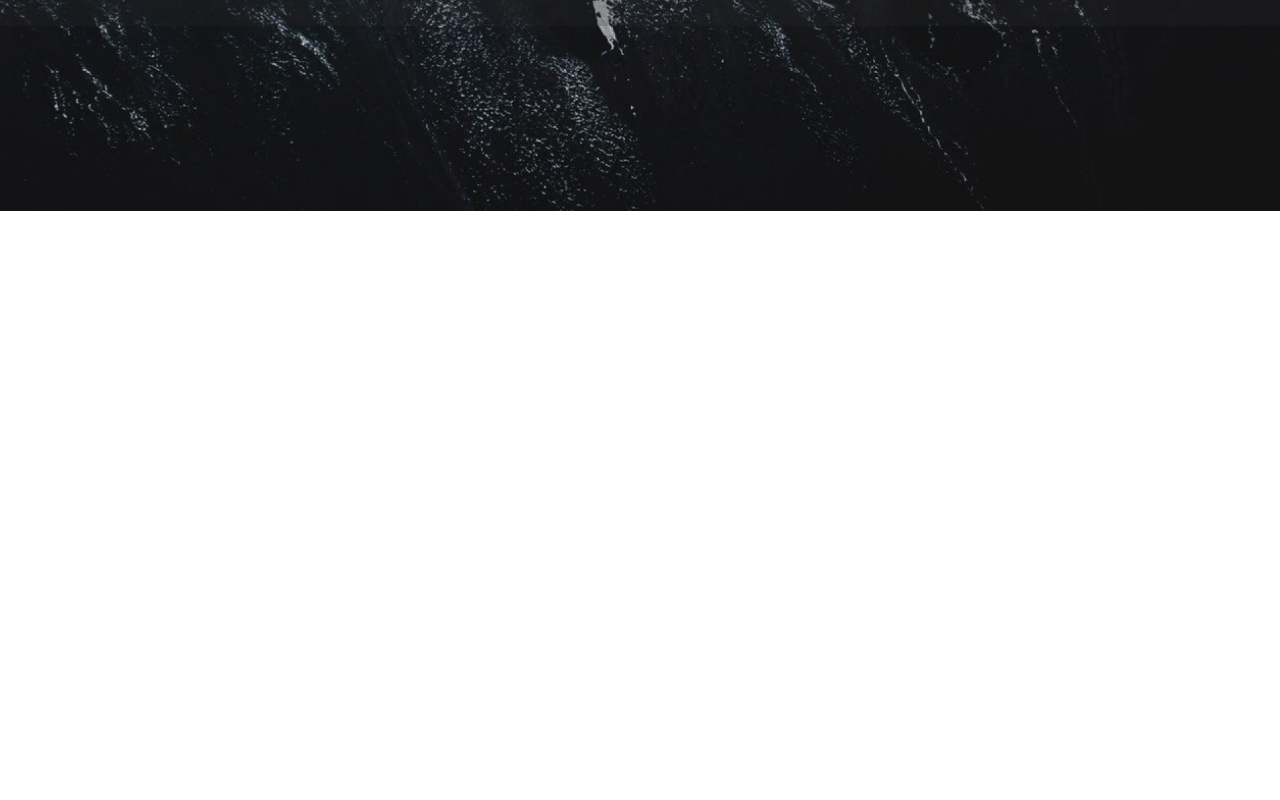
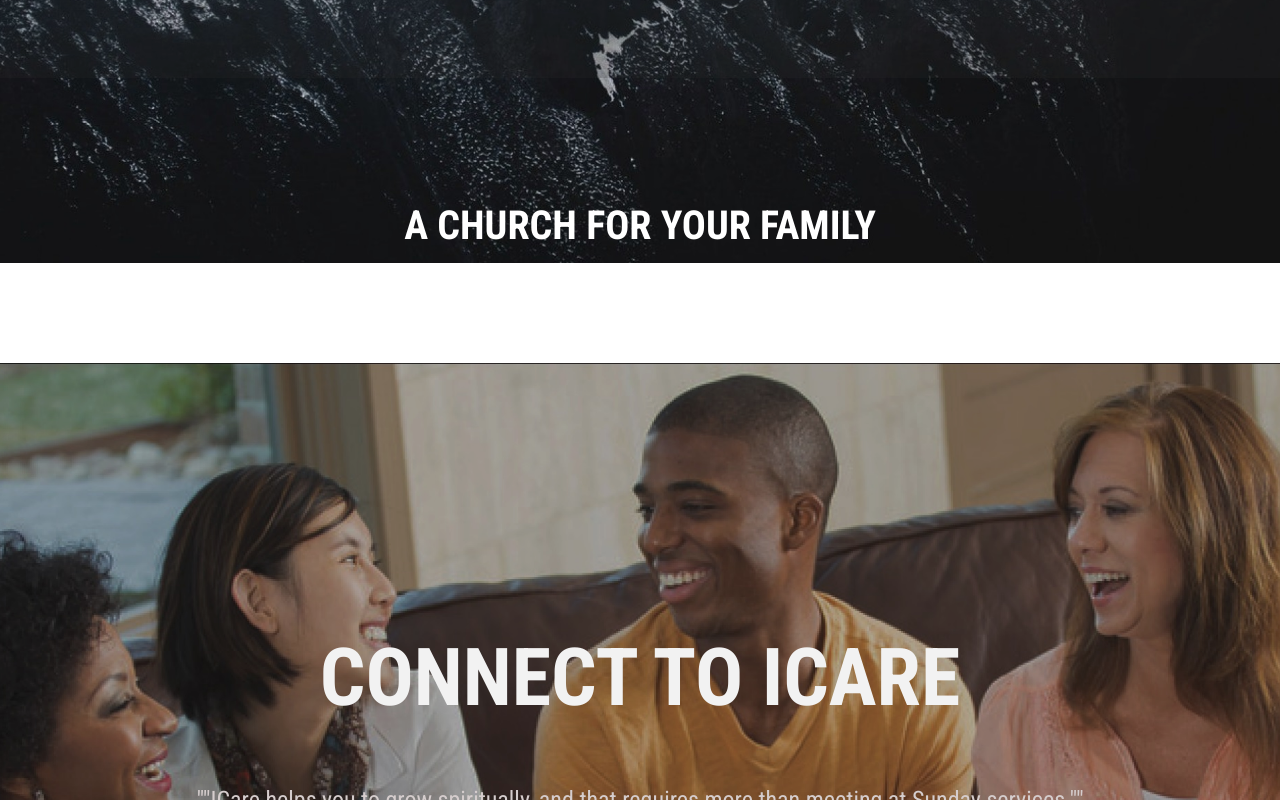
Before and after one commit to Coffee-Inspire/1-ifgf, a React (Create React App) app: page / in a window 1280 px wide. Shown: the part 2000-2800 px from the top of the page. Before the commit the page ends 2211 px from the top, so only its background shows below. Built offline with nearby package versions, Linux system fonts and the light colour scheme.

Commit message:
Halaman home

```diff
--- a/src/App.css
+++ b/src/App.css
@@ -83,6 +83,10 @@ body {
 	}
 }
 
+.myBanner {
+	margin-bottom: 100px;
+}
+
 .myBannerEmblemFrame {
 	width: 300px;
 	top: 80px;
@@ -90,6 +94,10 @@ body {
 
 .myBannerEmblem {
 	width: 100%;
+}
+
+.myTailEmblemFrame {
+	bottom: 5px;
 }
 
 .myBannerCenterOverlay {
--- a/src/components/atoms/EmblemCustom.js
+++ b/src/components/atoms/EmblemCustom.js
@@ -4,9 +4,14 @@ import CenterTitle from '../molecules/CenterTitle';
 
 function EmblemCustom(props) {
     return (
-            <div className="myBannerEmblemFrame position-absolute">
+            <div className={props.tail
+                    ? "myTailEmblemFrame position-absolute"
+                    : "myBannerEmblemFrame position-absolute"
+                }
+            >
                 {props.headEmblem &&  <Image className="myBannerEmblem" src={props.headEmblem}/> }
                 {props.headTitle && <CenterTitle word={props.headTitle} colorWhite={true}/>}
+                {props.tail && <CenterTitle word={props.tail} colorWhite={true} tail={true}/>}
             </div>
     )
 }
--- a/src/components/molecules/Banner.js
+++ b/src/components/molecules/Banner.js
@@ -13,7 +13,7 @@ import CenterText from '../molecules/CenterText';
 function Banner(props) {
     return (
         <>
-            <Row className="position-relative">
+            <Row className="myBanner position-relative">
                 <div id="imageBannerFrame" className="position-relative d-flex justify-content-center align-items-center p-0">
                     <Image
                         alt=""
@@ -27,7 +27,7 @@ function Banner(props) {
                     {props.style2 || props.style3 ?
                         <div
                             className={props.style2
-                                ? "myBannerCenterOverlay position-absolute top-75 w-100 text-center px-5"
+                                ? "myBannerCenterOverlay position-absolute top-75 w-100 text-center px-5 pb-5"
                                 : "myBannerStyle3 position-absolute top-75 w-100 text-center px-5 aa"
                             }
                         >
@@ -37,6 +37,11 @@ function Banner(props) {
                             <Row className="mb-5">
                                 <p className="text-white fs-4">"{props.text}"</p>
                             </Row>
+                            {props.buttonPortal &&
+                                <div>
+                                    <ButtonCustom word={props.buttonPortal} outlineWhite={true}/>
+                                </div>
+                            }
                         </div>
                         : null
                     }
@@ -88,6 +93,11 @@ function Banner(props) {
                             headTitle={props.headTitle && props.headTitle}
                         />
                     }
+                    {props.style4 &&
+                        <EmblemCustom
+                            tail={props.tail && props.tail}
+                        />
+                    }
                 </div>
             </Row>
         </>
--- a/src/components/molecules/CenterText.js
+++ b/src/components/molecules/CenterText.js
@@ -1,5 +1,5 @@
-// importing react-bootstrap tag(s)
-import {Row,Col} from 'react-bootstrap';
+// importing react-bootstrap tagw
+import {Col} from 'react-bootstrap';
 
 function CenterText(props) {
     return (
@@ -9,7 +9,7 @@ function CenterText(props) {
                 }
             >
                 <Col lg={8}>
-                    <h4 className={props.colorWhite ? "text-white" : ""}>
+                    <h4 className={props.colorWhite ? "text-white" : "" }>
                         {props.word}
                     </h4>
                 </Col>
--- a/src/components/molecules/CenterTitle.js
+++ b/src/components/molecules/CenterTitle.js
@@ -1,14 +1,15 @@
-// importing react-bootstrap tag(s)
-import {Row,Col} from 'react-bootstrap';
-
 function CenterTitle(props) {
     return (
         <div className={props.colorWhite
-            ? "text-white text-center"
+            ? props.tail ? "text-white text-center" : "text-white text-center"
             : "text-center d-flex justify-content-center py-5 my-3 px-3 px-lg-0"
             }
         >
-            <h1 className="text-uppercase">
+            <h1 className={props.colorWhite
+                    ? props.tail ? "text-uppercase fw-bold" : "text-uppercase display-3 fw-bold"
+                    : "text-uppercase"
+                }
+            >
                 {props.word}
             </h1>
         </div>
--- a/src/pages/Home.js
+++ b/src/pages/Home.js
@@ -21,17 +21,23 @@ function Home() {
 
     let title = `this is our church`;
     let word = ` God shaped us as an apostolic denomination with specific DNA to fulfill the Great Commission,
-    to show love and Compassion because he is a GOD of Covenant,
-    who declare our purpose in creation. We are called to be a cutting edge church that follows God’s progressive vision,
-    made into champions by the promises of His Word.`;
+                 to show love and Compassion because he is a GOD of Covenant,
+                 who declare our purpose in creation. We are called to be a cutting edge church that follows God’s progressive vision,
+                 made into champions by the promises of His Word.
+                 `;
     let homeAddress = `Komp. Central Plaza, Jl. A. A Gede Ngurah, Abian Tubuh Baru, Kec. Cakranegara, Kota Mataram.`;
     let homeTime = 'SUNDAY 08.00 A.M';
+    let icareBannerTitle = `connect to icare`;
+    let youthBannerTitle = `ifgf youth`;
+    let kidsBannerTitle = `ifgf kids`;
+    let icareText = '"ICare helps you to grow spiritually, and that requires more than meeting at Sunday services."';
+    let youthText = `"IFGF Youth helps you to grow spiritually, and that requires more than meeting at Sunday services."`;
+    let kidsText = `"IKids helps you to grow spiritually, and that requires more than meeting at Sunday services."`;
 
-    // mock data
-    let DUMMY = null;
 
     return (
         <Container fluid>
+            {/* Main Banner */}
             <Banner
                 bannerImage={homeBanner}
                 style4={true}
@@ -43,6 +49,7 @@ function Home() {
                 title={title}
                 word={word}
             />
+            {/* Location Banner */}
             <Banner
                 bannerImage={locationBanner}
                 style4={true}
@@ -54,6 +61,33 @@ function Home() {
                 text3={homeTime}
                 tail={"a church for your family"}
             />
+            {/* Icare Banner */}
+            <Banner
+                bannerImage={icareBanner}
+                style3={true}
+                title={icareBannerTitle}
+                text={icareText}
+                buttonPortal={"seach icare"}
+
+            />
+            {/* IFGF Youth Banner */}
+             <Banner
+                bannerImage={youthBanner}
+                style2={true}
+                title={youthBannerTitle}
+                text={youthText}
+                buttonPortal={"get connected"}
+
+            />
+             {/* IFGF Kids Banner */}
+             <Banner
+                bannerImage={kidsBanner}
+                style2={true}
+                title={kidsBannerTitle}
+                text={kidsText}
+                buttonPortal={"get connected"}
+
+            />
 
         </Container>
     )
```
